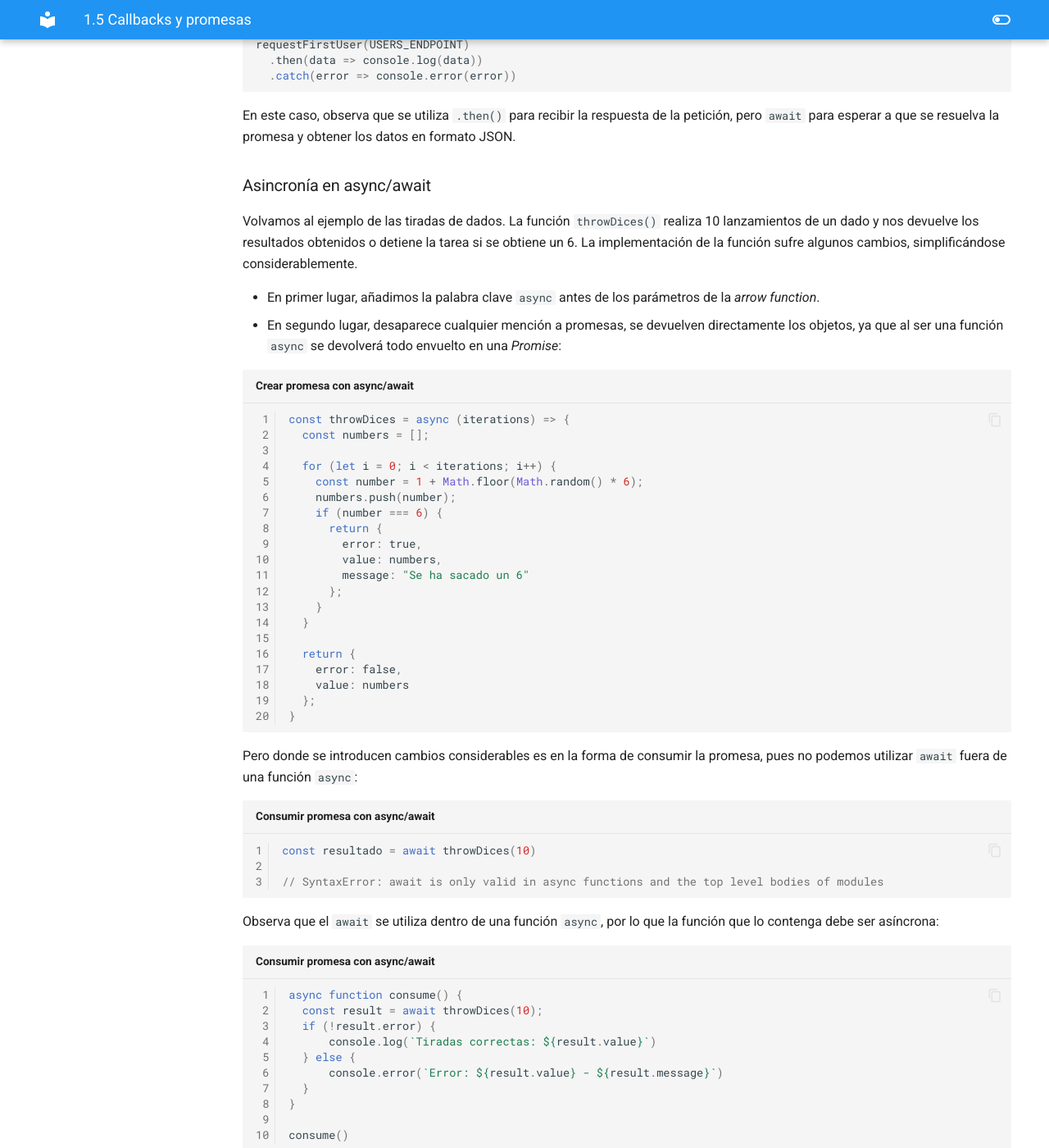
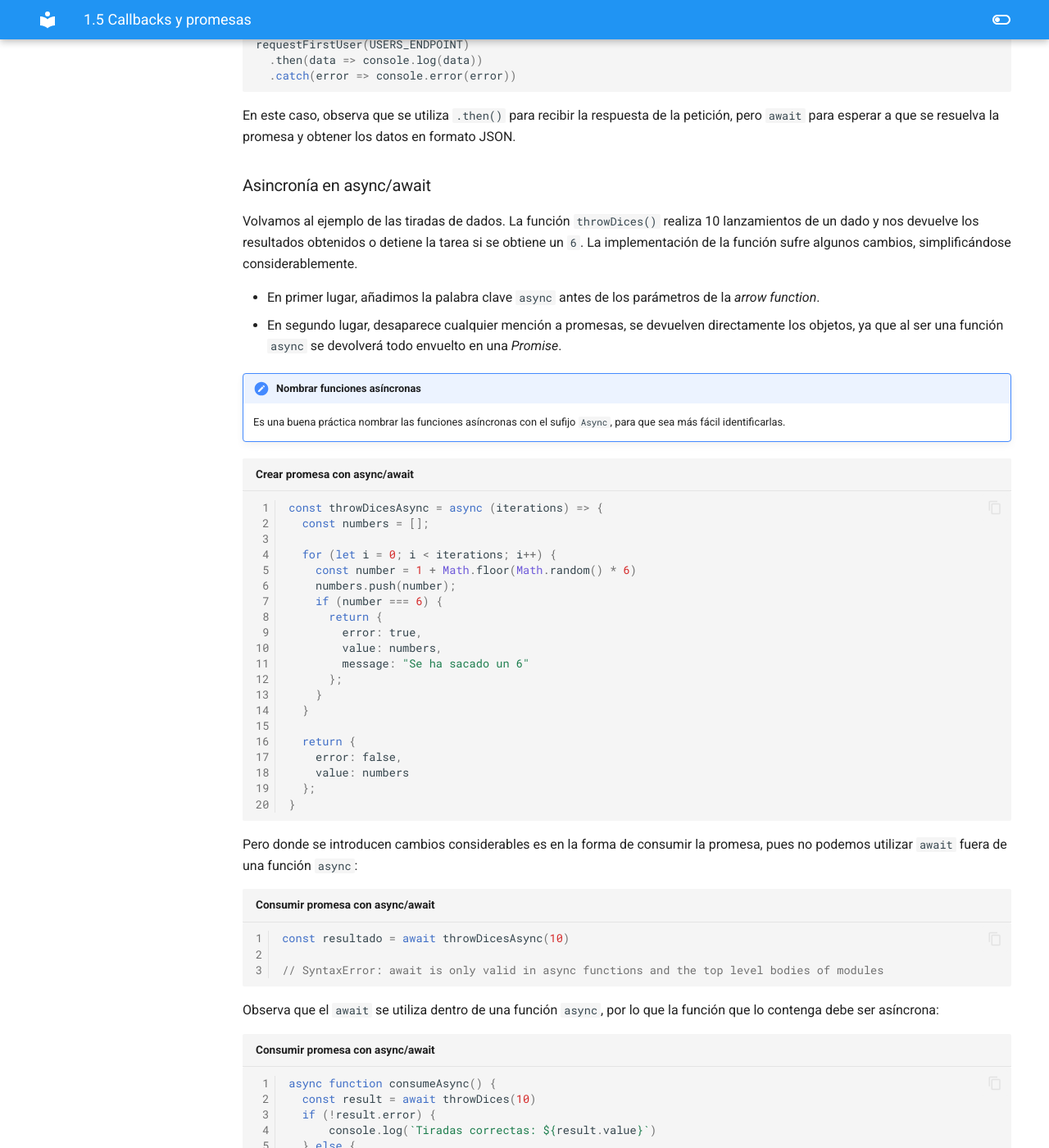
Before and after one commit to jsanvil/din24, an MkDocs documentation site: the page built from docs/01js/05_callbacks_promesas.md, in a window 1280 px wide and 1400 px high, scrolled down 7151 px. Shown: the whole window at 82% size. Built offline with MkDocs 1.6.1 and Material for MkDocs 9.7.7, drawn with Linux system fonts in a browser that asks for light colours; some of the changed text lies outside the part shown.

Commit message:
ud1 promises

````diff
--- a/docs/01js/05_callbacks_promesas.md
+++ b/docs/01js/05_callbacks_promesas.md
@@ -12,11 +12,11 @@
 
 ```js linenums="1" title="callback.js"
 function callback() {
-  console.log("callback() llamado");
+  console.log("callback() llamado")
 }
 
-setTimeout(callback, 2000);
-console.log("Fin?");
+setTimeout(callback, 2000)
+console.log("Fin?")
 ```
 
 Si ejecutamos el ejemplo, veremos que el primer mensaje que aparece es el de "`Fin?`", y pasados dos segundos, aparece el mensaje de "`callback() llamado`". Es decir, hemos llamado a `setTimeout` y el programa ha seguido su curso después, ha escrito "`Fin?`" en la consola y, una vez ha pasado el tiempo estipulado, se ha llamado al _callback_ para hacer su trabajo.
@@ -78,7 +78,7 @@
 
 promesa
   .then(mensaje => console.log(`Promise Resolved: ${mensaje}`))
-  .catch(error => console.error(`Promise Rejected: ${error}`));
+  .catch(error => console.error(`Promise Rejected: ${error}`))
 
 // Promise Rejected: ¡Promesa rechazada!
 ```
@@ -103,7 +103,7 @@
     return '¡Tercera promesa!';
   })
   .then(mensaje => console.log(`Promise Resolved: ${mensaje}`))
-  .catch(error => console.error(`Promise Rejected: ${error}`));
+  .catch(error => console.error(`Promise Rejected: ${error}`))
 ```
 
 Se añade el método `.finally()` para añadir una función de retorno (_callback function_) que se ejecutará tanto si la promesa se cumple o se rechaza, lo que nos ahorrará tener que repetir la función en el `.then()` como en el `.catch()`.
@@ -257,8 +257,8 @@
 Sin embargo, vamos a pararnos un poco a pensar esto desde las bases. Definamos dos funciones básicas exactamente iguales, ambas devuelven lo mismo, pero una es síncrona y otra asíncrona:
 
 ```js
-function sincrona() { return 42; }
-async function asincrona() { return 42; }
+function sincrona() { return 42 }
+async function asincrona() { return 42 }
 
 console.log(sincrona())   // 42
 console.log(asincrona())  // Promise { 42 }
@@ -269,8 +269,8 @@
 Si queremos reescribirlas como _arrow function_, se definiría como vemos a continuación, colocando el `async` justo antes de los parámetros de la _arrow function_:
 
 ```js
-const sincrona = () => 42;
-const asincrona = async () => 42;
+const sincrona = () => 42
+const asincrona = async () => 42
 ```
 
 ### Await/Async + .then()
@@ -295,17 +295,20 @@
 
 ### Asincronía en async/await
 
-Volvamos al ejemplo de las tiradas de dados. La función `throwDices()` realiza 10 lanzamientos de un dado y nos devuelve los resultados obtenidos o detiene la tarea si se obtiene un 6. La implementación de la función sufre algunos cambios, simplificándose considerablemente.
+Volvamos al ejemplo de las tiradas de dados. La función `throwDices()` realiza 10 lanzamientos de un dado y nos devuelve los resultados obtenidos o detiene la tarea si se obtiene un `6`. La implementación de la función sufre algunos cambios, simplificándose considerablemente.
 
 - En primer lugar, añadimos la palabra clave `async` antes de los parámetros de la _arrow function_.
-- En segundo lugar, desaparece cualquier mención a promesas, se devuelven directamente los objetos, ya que al ser una función `async` se devolverá todo envuelto en una _Promise_:
+- En segundo lugar, desaparece cualquier mención a promesas, se devuelven directamente los objetos, ya que al ser una función `async` se devolverá todo envuelto en una _Promise_.
+
+!!! note "Nombrar funciones asíncronas"
+    Es una buena práctica nombrar las funciones asíncronas con el sufijo `Async`, para que sea más fácil identificarlas.
 
 ```js linenums="1" title="Crear promesa con async/await"
-const throwDices = async (iterations) => {
+const throwDicesAsync = async (iterations) => {
   const numbers = [];
 
   for (let i = 0; i < iterations; i++) {
-    const number = 1 + Math.floor(Math.random() * 6);
+    const number = 1 + Math.floor(Math.random() * 6)
     numbers.push(number);
     if (number === 6) {
       return {
@@ -326,7 +329,7 @@
 Pero donde se introducen cambios considerables es en la forma de consumir la promesa, pues no podemos utilizar `await` fuera de una función `async`:
 
 ```js linenums="1" title="Consumir promesa con async/await"
-const resultado = await throwDices(10)
+const resultado = await throwDicesAsync(10)
 
 // SyntaxError: await is only valid in async functions and the top level bodies of modules
 ```
@@ -334,8 +337,8 @@
 Observa que el `await` se utiliza dentro de una función `async`, por lo que la función que lo contenga debe ser asíncrona:
 
 ```js linenums="1" title="Consumir promesa con async/await"
-async function consume() {
-  const result = await throwDices(10);
+async function consumeAsync() {
+  const result = await throwDices(10)
   if (!result.error) {
       console.log(`Tiradas correctas: ${result.value}`)
   } else {
@@ -343,17 +346,17 @@
   }
 }
 
-consume()
+consumeAsync()
 ```
 
-En este caso, la función `consume()` es asíncrona, y por tanto, puede utilizar `await` para esperar a que se cumpla la promesa.
+En este caso, la función `throwDicesAsync()` es asíncrona, y por tanto, puede utilizar `await` para esperar a que se cumpla la promesa.
 
 ### try/catch en async/await
 
 Otra de las ventajas de `async/await` es que podemos utilizar `try`/`catch` para gestionar los errores de una forma más cómoda. En el siguiente ejemplo, se muestra cómo se puede utilizar `try`/`catch` para gestionar los errores de una forma más cómoda:
 
 ```js linenums="1" title="Consumir promesa con async/await y try/catch"
-const throwDices = async (iterations) => {
+const throwDicesAsync = async (iterations) => {
   const numbers = [];
 
   for (let i = 0; i < iterations; i++) {
@@ -369,14 +372,14 @@
     value: numbers
   };
 }
-async function consume() {
+async function consumeAsync() {
   try {
-    const result = await throwDices(10);
+    const result = await throwDicesAsync(10);
     console.log(`Tiradas correctas: ${result.value}`)
   } catch (error) {
     console.error(`Error: ${error.message}`)
   }
 }
 
-consume()
+consumeAsync()
 ```
````
Also changed, not shown: docs/01js/04_arrays.md (+40 -0 lines), docs/01js/promise.js (+7 -24 lines).
